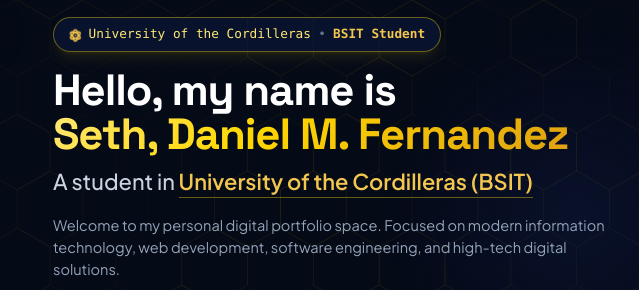
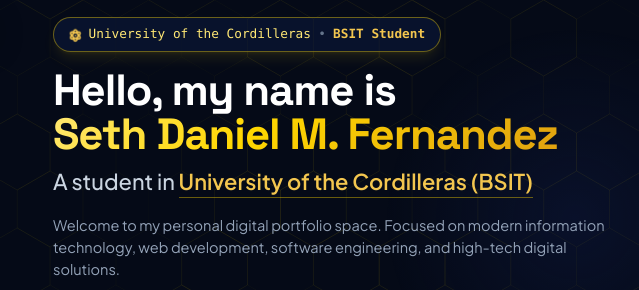
Before and after one commit to fernandezsethdaniel3-ux/my-portfolio, a plain HTML site: page index.html in a window 1280 px wide. Shown: the part 190-480 px from the top of the page, 641-1280 px from the left. Drawn offline with nearby package versions, Linux system fonts and the light colour scheme.

Commit message:
Update index.html

```diff
--- a/index.html
+++ b/index.html
@@ -3,7 +3,7 @@
 <head>
     <meta charset="UTF-8">
     <meta name="viewport" content="width=device-width, initial-scale=1.0">
-    <title>Seth, Daniel M. Fernandez | Visual Portfolio</title>
+    <title>Seth Daniel M. Fernandez | Visual Portfolio</title>
     <!-- Tailwind CSS -->
     <script src="https://cdn.tailwindcss.com"></script>
     <!-- FontAwesome Icons -->
@@ -379,7 +379,7 @@
                         <div class="profile-photo-shell relative z-10">
                             <div class="profile-photo-topline"><span></span> DIGITAL IDENTITY <span>•</span> BSIT</div>
                             <div class="profile-photo-frame">
-                                <img src="Profile.jpg" alt="Seth Daniel M. Fernandez" class="w-full max-h-[min(66vh,590px)] object-contain rounded-[1.35rem] block">
+                                <img src="Profile.png" alt="Seth Daniel M. Fernandez" class="w-full max-h-[min(66vh,590px)] object-contain rounded-[1.35rem] block">
                             </div>
                             <div class="profile-photo-caption"><div><strong>SETH DANIEL</strong><span>INFORMATION TECHNOLOGY</span></div><i class="fa-solid fa-arrow-up-right-from-square"></i></div>
                         </div>
@@ -402,7 +402,7 @@
                     <div class="space-y-3 wave-item">
                         <h1 class="text-3xl sm:text-4xl lg:text-5xl font-heading font-extrabold text-white tracking-tight leading-tight">
                             Hello, my name is <br/>
-                            <span class="gold-gradient-text">Seth, Daniel M. Fernandez</span>
+                            <span class="gold-gradient-text">Seth Daniel M. Fernandez</span>
                         </h1>
 
                         <p class="text-base sm:text-xl lg:text-2xl font-medium text-slate-300 font-sans leading-relaxed">
```
